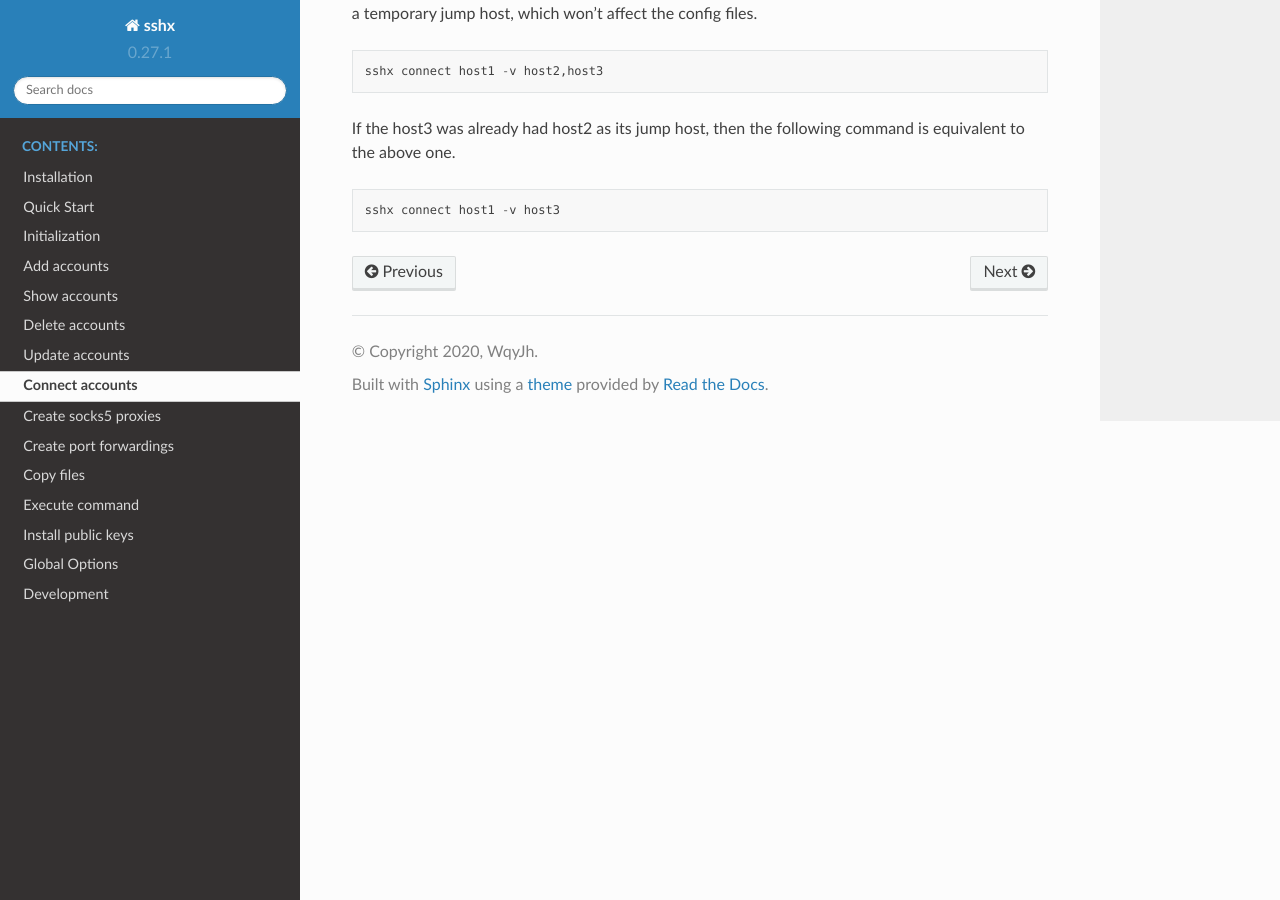
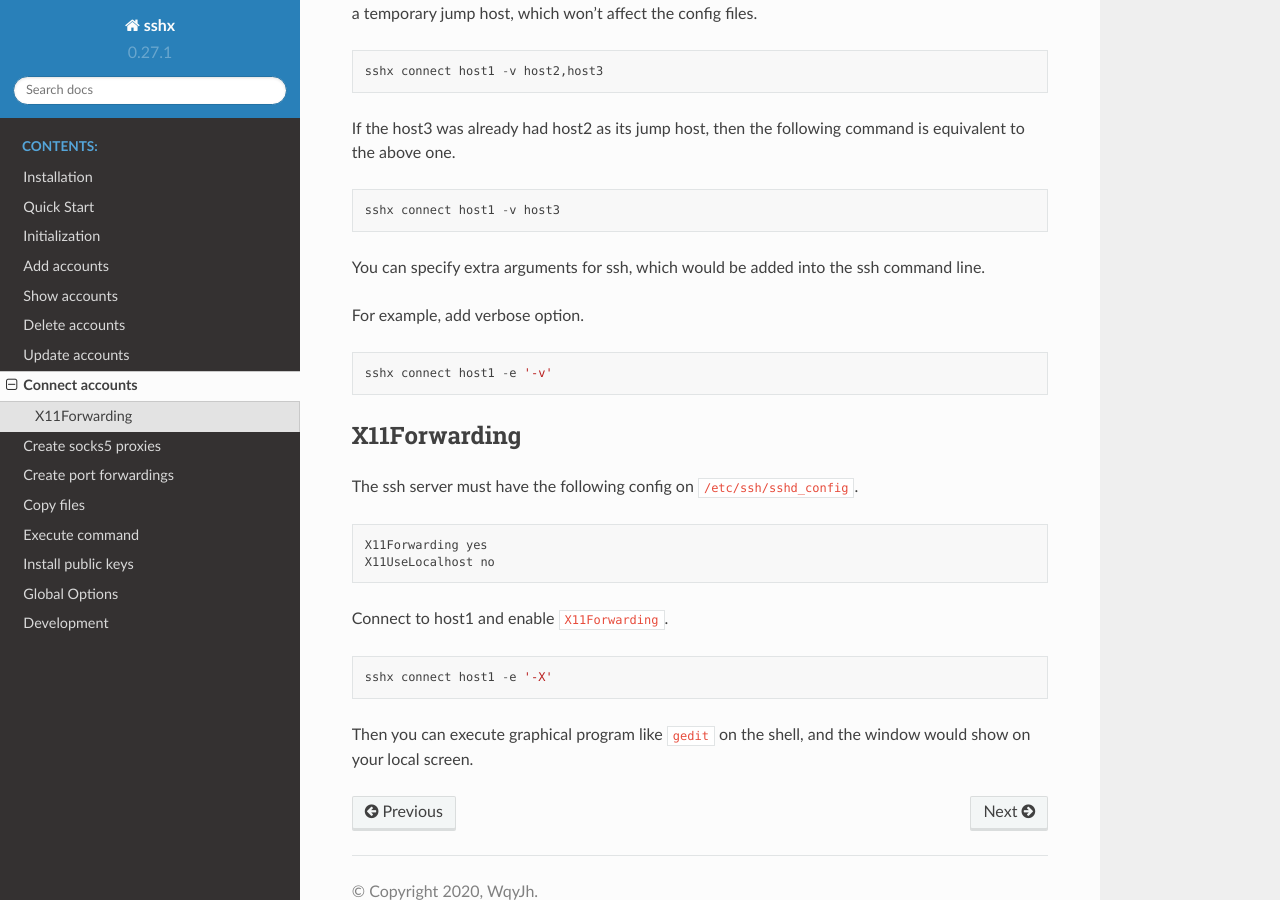
Before and after one commit to WqyJh/sshx, a Sphinx documentation site: the page built from doc/source/cmdconnect.rst, in a window 1280 px wide and 900 px high, scrolled down 484 px. Built offline with Sphinx 7.4.7 and the Read the Docs theme 2.0.0, drawn with Linux system fonts in a browser that asks for light colours.

Commit message:
feat: add --extras for connect command

```diff
--- a/doc/source/cmdconnect.rst
+++ b/doc/source/cmdconnect.rst
@@ -18,3 +18,25 @@ Connect to host1 using host2 as jump host, while the host2 is using host3 as jum
 If the host3 was already had host2 as its jump host, then the following command is equivalent to the above one. ::
 
     sshx connect host1 -v host3
+
+You can specify extra arguments for ssh, which would be added into the ssh command line.
+
+For example, add verbose option. ::
+
+    sshx connect host1 -e '-v'
+
+
+X11Forwarding
+-------------
+
+The ssh server must have the following config on ``/etc/ssh/sshd_config``. ::
+
+    X11Forwarding yes
+    X11UseLocalhost no
+
+Connect to host1 and enable ``X11Forwarding``. ::
+
+    sshx connect host1 -e '-X'
+
+Then you can execute graphical program like ``gedit`` on the shell, and the
+window would show on your local screen.
```
Also changed, not shown: 2 other files.
